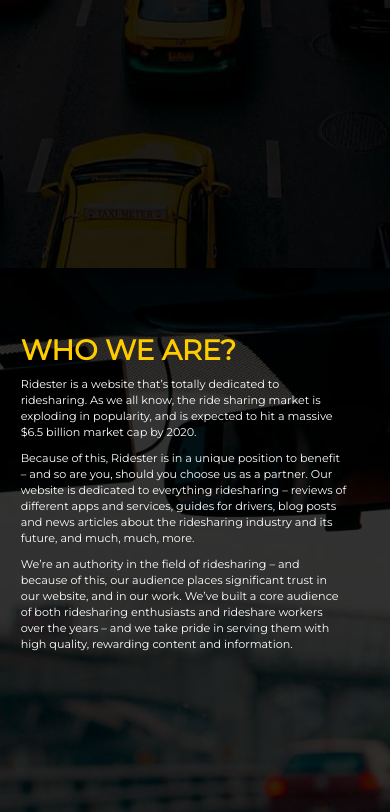
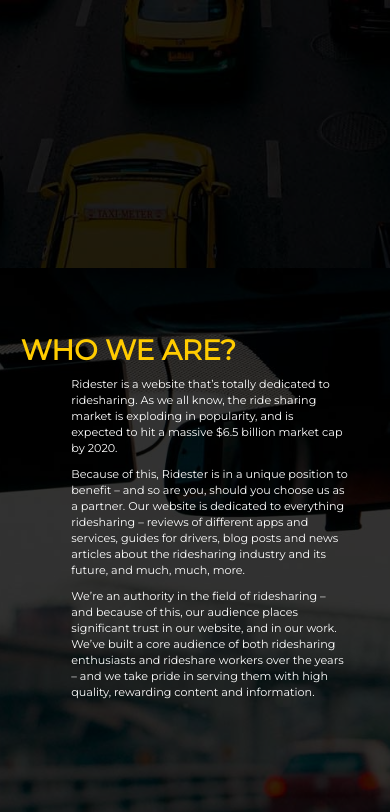
Before and after one commit to Skaliarium/Skaliarium.github.io, a plain HTML site: page index.html in a window 390 px wide. Shown: the part 2264-3076 px from the top of the page. Drawn offline with Linux system fonts and the light colour scheme.

Commit message:
ridester iphone5 320x 4

```diff
--- a/css/style.css
+++ b/css/style.css
@@ -486,7 +486,7 @@
   }
    .shadowgpscar .weareridester {
     margin-right: 0vh;
-    margin-left: 1vh;
+    margin-left: 7vh;
   }
 /*Slide 5  our history*/
 .covergrey h2 {
```
